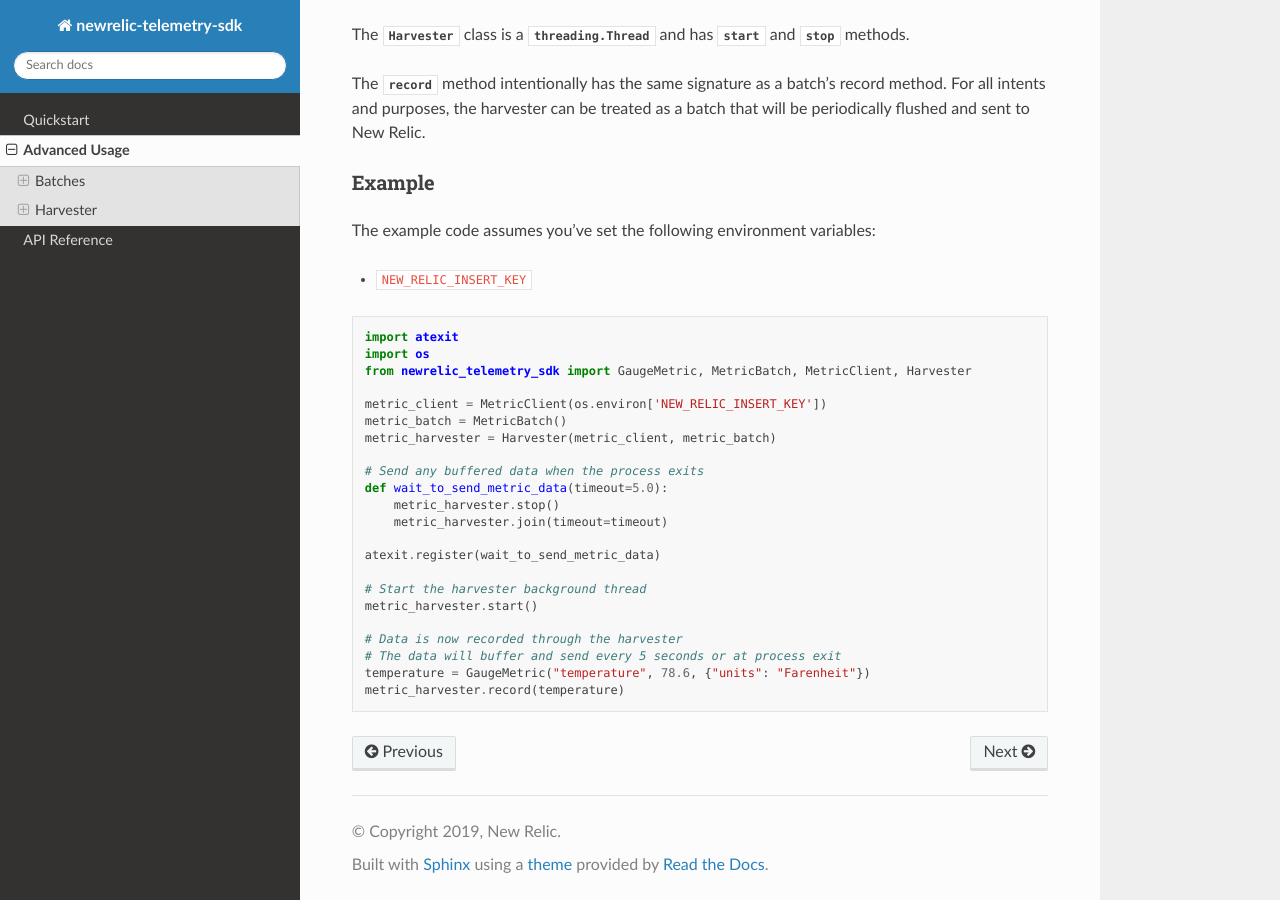
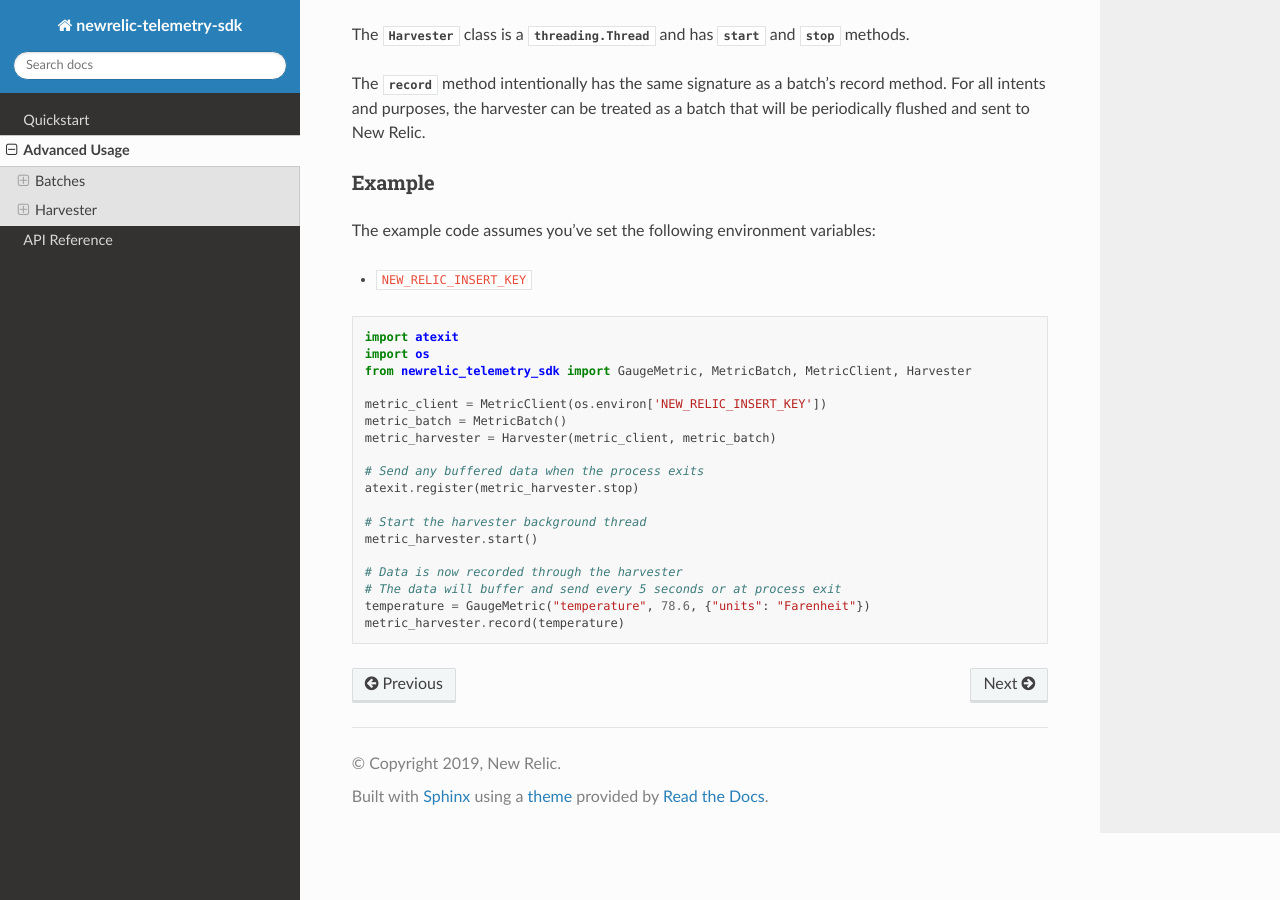
Before and after one commit to newrelic/newrelic-telemetry-sdk-python, a Sphinx documentation site: the page built from docs/advanced.rst, in a window 1280 px wide and 900 px high, scrolled down 1048 px. Built offline with Sphinx 7.4.7 and the Read the Docs theme 2.0.0, drawn with Linux system fonts in a browser that asks for light colours; the version number could not be read and is left out.

Commit message:
Update documentation for harvester usage.

```diff
--- a/docs/advanced.rst
+++ b/docs/advanced.rst
@@ -68,11 +68,7 @@
     metric_harvester = Harvester(metric_client, metric_batch)
 
     # Send any buffered data when the process exits
-    def wait_to_send_metric_data(timeout=5.0):
-        metric_harvester.stop()
-        metric_harvester.join(timeout=timeout)
-
-    atexit.register(wait_to_send_metric_data)
+    atexit.register(metric_harvester.stop)
 
     # Start the harvester background thread
     metric_harvester.start()
```
